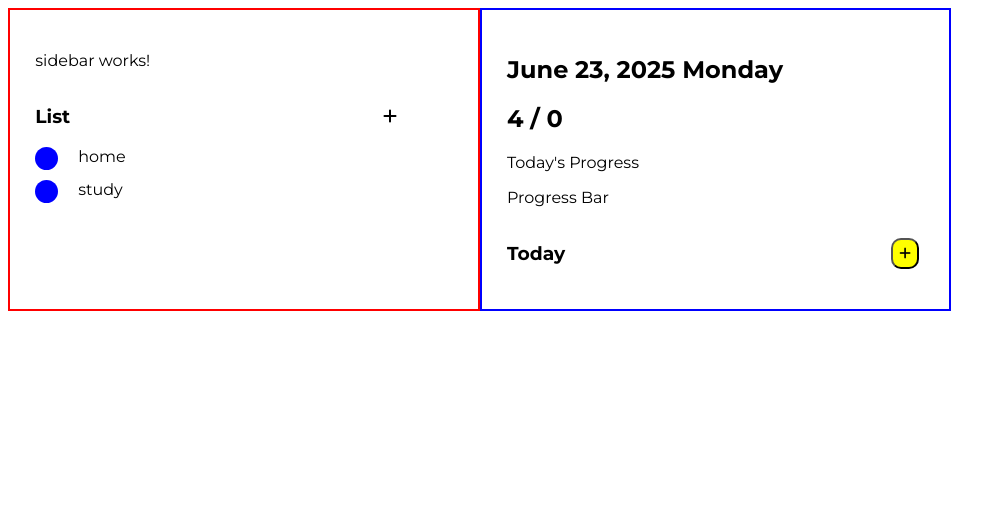
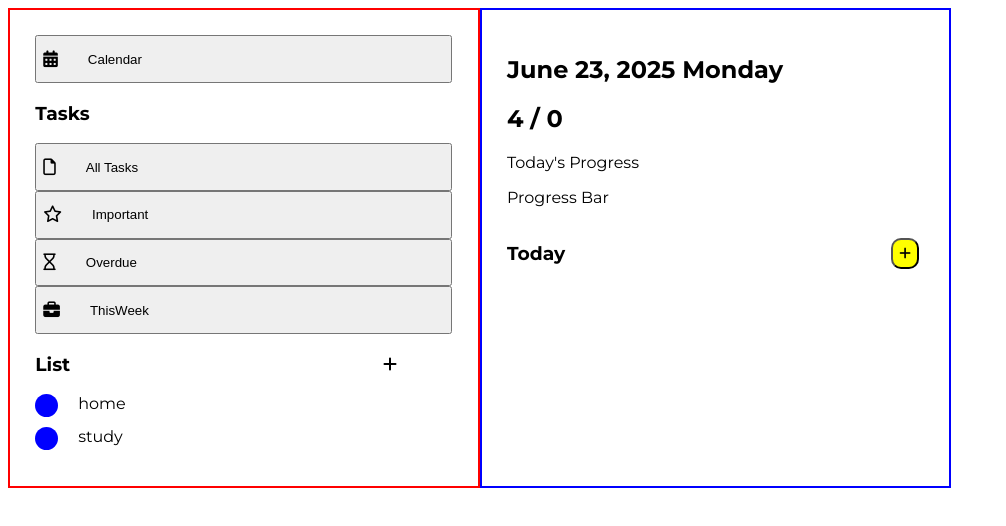
Before and after one commit to Alex31122/Todo-App-Complex-, an Angular app: page / in a window 1280 px wide. Shown: the top 526 px of the page, without its empty margins (0-1006 px from the left). Built offline with nearby package versions, Linux system fonts and the light colour scheme.

Commit message:
style: added buttons

```diff
--- a/src/app/shared/components/sidebar/sidebar.css
+++ b/src/app/shared/components/sidebar/sidebar.css
@@ -0,0 +1,32 @@
+.list-bar{
+  display: flex;
+  gap: 75%;
+}
+
+.fa-solid, .fa-regular{
+  margin-top: auto;
+  margin-bottom: auto;
+}
+
+.list{
+  display: flex;
+  flex-direction: column;
+  gap: 10px;
+}
+
+.item, .element{
+  display: flex;
+  gap: 20px;
+  width: 100%;
+}
+
+.circle{
+  background-color: blue;
+  border-radius: 50px;
+  width: 23px;
+  height: 23px;
+}
+
+.element{
+  gap: 30px;
+}
--- a/src/app/shared/components/sidebar/sidebar.html
+++ b/src/app/shared/components/sidebar/sidebar.html
@@ -1,2 +1,24 @@
-<p>sidebar works!</p>
+<button class="element">
+  <i class="fa-solid fa-calendar-days fa-lg"></i>
+  <p>Calendar</p>
+</button>
+<div class="tasks">
+  <h3>Tasks</h3>
+  <button class="element">
+    <i class="fa-regular fa-file fa-lg"></i>
+    <p>All Tasks</p>
+  </button>
+  <button class="element">
+    <i class="fa-regular fa-star fa-lg"></i>
+    <p>Important</p>
+  </button>
+  <button class="element">
+    <i class="fa-regular fa-hourglass fa-lg"></i>
+    <p>Overdue</p>
+  </button>
+  <button class="element">
+    <i class="fa-solid fa-briefcase fa-lg"></i>
+    <p>ThisWeek</p>
+  </button>
+</div>
 <app-tags-list></app-tags-list>
```
